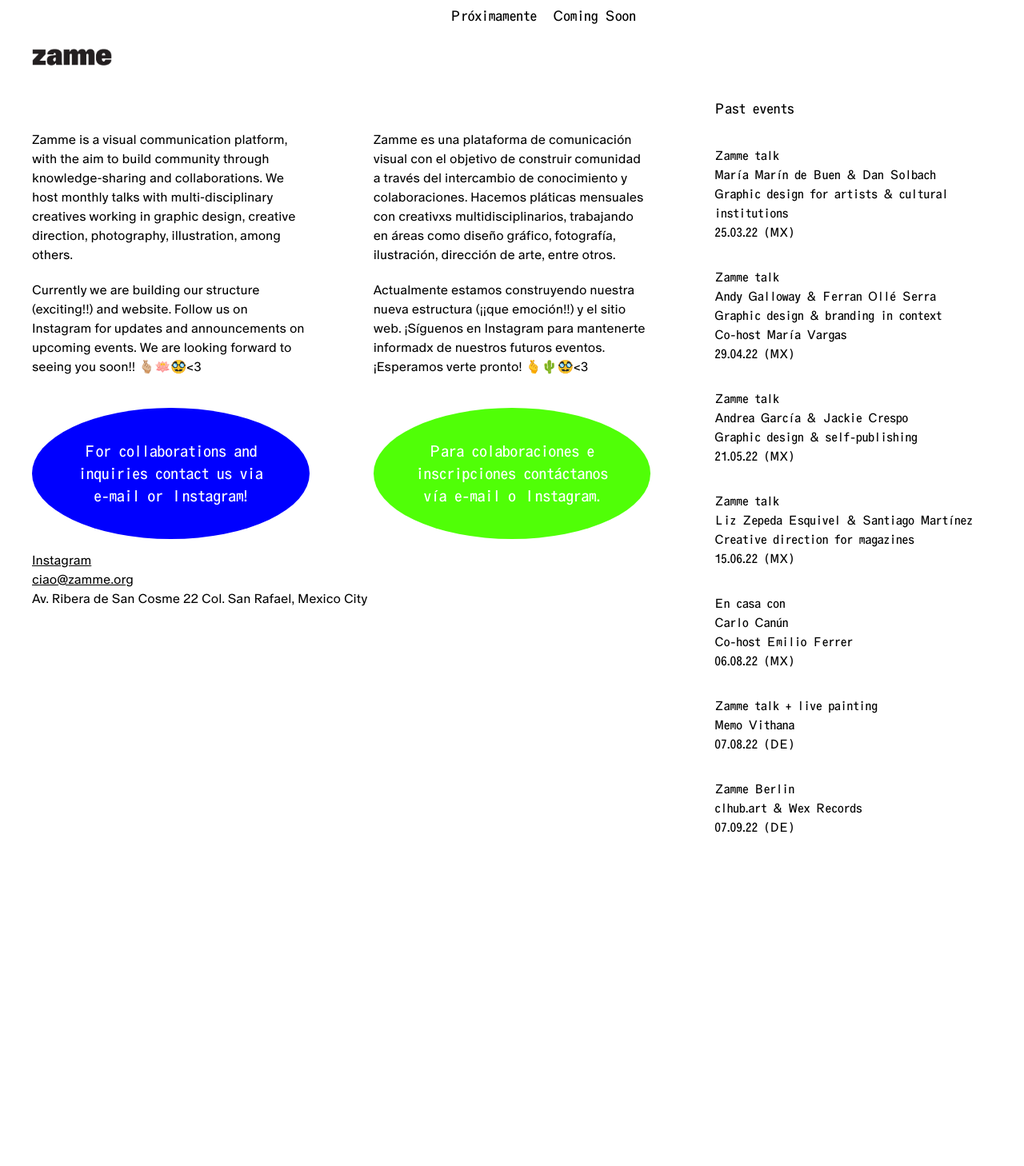
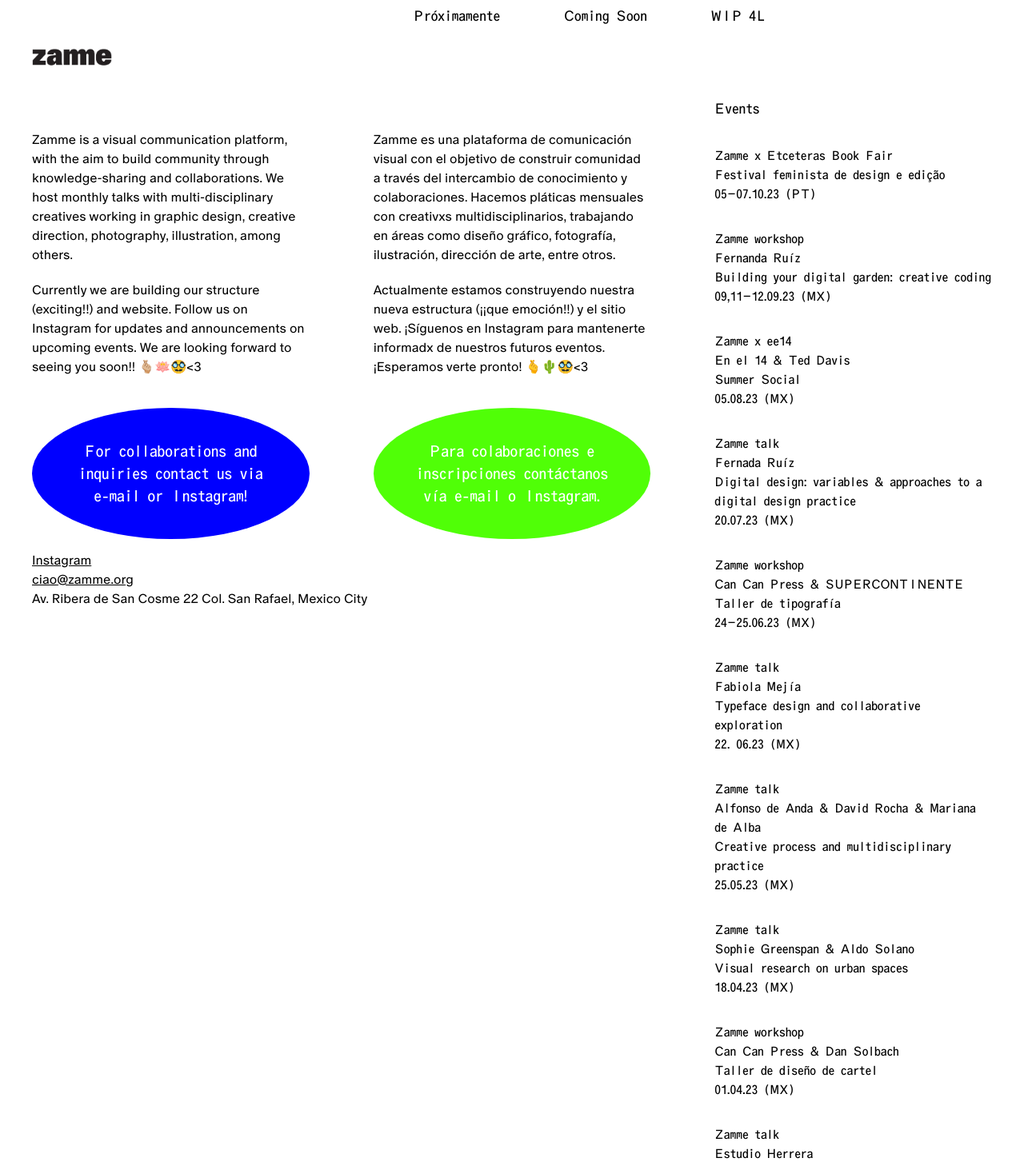
Before and after one commit to maupeon/zamme, a Next.js app: page / in a window 1280 px wide. Shown: the top 1458 px of the page at 80% size. Before the commit the page ends 1118 px from the top, so only its background shows below. Built offline with nearby package versions, Linux system fonts and the light colour scheme.

Commit message:
Added more events and the moving bar

```diff
--- a/components/Events.js
+++ b/components/Events.js
@@ -2,15 +2,200 @@
 
 const events_array = [
   {
+    type: "Zamme x Etceteras Book Fair",
+    // authors: " + ",
+    authors: [
+      {
+        name: "Festival feminista de design e edição",
+        link: "https://www.etceteras.net/",
+      },
+    ],
+    date: "05–07.10.23 (PT)",
+    title: "",
+  },
+  {
+    type: "Zamme workshop",
+    // authors: " + ",
+    authors: [
+      {
+        name: "Fernanda Ruíz",
+        link: "https://www.fernandaruiz.work/",
+      },
+    ],
+    date: "09,11–12.09.23 (MX)",
+    title: "Building your digital garden: creative coding",
+  },
+  {
+    type: "Zamme x ee14",
+    // authors: " + ",
+    authors: [
+      {
+        name: "En el 14",
+        link: "https://www.instagram.com/en_el_14/",
+      },
+      {
+        name: "Ted Davis",
+        link: "https://teddavis.org/xyscope/",
+      },
+    ],
+    date: "05.08.23 (MX)",
+    title: "Summer Social",
+  },
+  {
+    type: "Zamme talk ",
+    // authors: " + ",
+    authors: [
+      {
+        name: "Fernada Ruíz",
+        link: "https://www.fernandaruiz.work/",
+      },
+    ],
+    date: "20.07.23 (MX)",
+    title:
+      "Digital design: variables & approaches to a digital design practice",
+  },
+  {
+    type: "Zamme workshop",
+    // authors: " + ",
+    authors: [
+      {
+        name: "Can Can Press",
+        link: "https://cancanpress.com/",
+      },
+      {
+        name: "SUPERCONTINENTE",
+        link: "https://supercontinente.com/",
+      },
+    ],
+    date: "24–25.06.23 (MX)",
+    title: "Taller de tipografía",
+  },
+  {
+    type: "Zamme talk",
+    // authors: " + ",
+    authors: [
+      {
+        name: "Fabiola Mejía",
+        link: "https://supercontinente.com/",
+      },
+    ],
+    date: "22. 06.23 (MX)",
+    title: "Typeface design and collaborative exploration",
+  },
+  {
+    type: "Zamme talk",
+    // authors: " + ",
+    authors: [
+      {
+        name: "Alfonso de Anda",
+        link: "https://www.aldeanda.com/",
+      },
+      {
+        name: "David Rocha",
+        link: "https://davidrochart.bigcartel.com/product/evite-obedecer",
+      },
+      {
+        name: "Mariana de Alba",
+        link: "https://www.instagram.com/marianadalba/",
+      },
+    ],
+    date: "25.05.23 (MX)",
+    title: "Creative process and multidisciplinary practice",
+  },
+  {
+    type: "Zamme talk",
+    // authors: " + ",
+    authors: [
+      {
+        name: "Sophie Greenspan",
+        link: "https://www.sophiegreenspan.com/",
+      },
+      {
+        name: "Aldo Solano",
+        link: "https://www.academia.edu/68691731/Playgrounds_del_M%C3%A9xico_moderno",
+      },
+    ],
+    date: "18.04.23 (MX)",
+    title: "Visual research on urban spaces",
+  },
+  {
+    type: "Zamme workshop",
+    // authors: " + ",
+    authors: [
+      {
+        name: "Can Can Press",
+        link: "https://cancanpress.com/",
+      },
+      {
+        name: "Dan Solbach",
+        link: "https://dansolbach.ch/",
+      },
+    ],
+    date: "01.04.23 (MX)",
+    title: "Taller de diseño de cartel",
+  },
+  {
+    type: "Zamme talk",
+    // authors: " + ",
+    authors: [
+      {
+        name: "Estudio Herrera",
+        link: "https://estudioherrera.mx/#jul-20-23-mx182406",
+      },
+    ],
+    date: "31.03.23 (MX)",
+    title: "Design process and studio dynamics",
+  },
+  {
+    type: "Zamme Berlin",
+    // authors: " + ",
+    authors: [
+      { name: "clhub.art", link: "https://www.clhub.art" },
+      { name: "Wex Records", link: "https://wexrecords.bandcamp.com" },
+    ],
+    date: "07.09.22 (DE)",
+    title: "",
+  },
+  {
+    type: "Zamme talk + live painting",
+    // authors:'María Marín de Buen & Dan Solbach',
+    authors: [{ name: "Memo Vithana", link: "https://www.memovithana.com/" }],
+    date: "07.08.22 (DE)",
+    title: "",
+  },
+  {
+    type: "En casa con",
+    // authors:'María Marín de Buen & Dan Solbach',
+    authors: [{ name: "Carlo Canún", link: "https://carlocanun.com" }],
+    date: "06.08.22 (MX)",
+    title: "",
+    cohost: "Emilio Ferrer",
+    link: "https://www.emilioerandi.com/",
+  },
+  {
     type: "Zamme talk",
     // authors:'María Marín de Buen & Dan Solbach',
     authors: [
-      { name: "María Marín de Buen", link: "https://mariamarindebuen.com" },
-      { name: "Dan Solbach", link: "https://dansolbach.ch" },
+      { name: "Liz Zepeda Esquivel", link: "https://lizdesigns.co" },
+      { name: "Santiago Martínez", link: "https://www.suave.ooo/shop" },
     ],
-    date: "25.03.22 (MX)",
-    title: "Graphic design for artists & cultural institutions",
+    date: "15.06.22 (MX)",
+    title: "Creative direction for magazines",
   },
+  {
+    type: "Zamme talk",
+    // authors:'María Marín de Buen & Dan Solbach',
+    authors: [
+      {
+        name: "Andrea García",
+        link: "https://miauediciones.wixsite.com/miauxnohacernada",
+      },
+      { name: "Jackie Crespo", link: "http://cancanpress.com" },
+    ],
+    title: "Graphic design & self-publishing",
+    date: "21.05.22 (MX)",
+  },
+
   {
     type: "Zamme talk",
     // authors:'María Marín de Buen & Dan Solbach',
@@ -27,50 +212,11 @@
     type: "Zamme talk",
     // authors:'María Marín de Buen & Dan Solbach',
     authors: [
-      {
-        name: "Andrea García",
-        link: "https://miauediciones.wixsite.com/miauxnohacernada",
-      },
-      { name: "Jackie Crespo", link: "http://cancanpress.com" },
+      { name: "María Marín de Buen", link: "https://mariamarindebuen.com" },
+      { name: "Dan Solbach", link: "https://dansolbach.ch" },
     ],
-    title: "Graphic design & self-publishing",
-    date: "21.05.22 (MX)",
-  },
-  {
-    type: "Zamme talk",
-    // authors:'María Marín de Buen & Dan Solbach',
-    authors: [
-      { name: "Liz Zepeda Esquivel", link: "https://lizdesigns.co" },
-      { name: "Santiago Martínez", link: "https://www.suave.ooo/shop" },
-    ],
-    date: "15.06.22 (MX)",
-    title: "Creative direction for magazines",
-  },
-  {
-    type: "En casa con",
-    // authors:'María Marín de Buen & Dan Solbach',
-    authors: [{ name: "Carlo Canún", link: "https://carlocanun.com" }],
-    date: "06.08.22 (MX)",
-    title: "",
-    cohost: "Emilio Ferrer",
-    link: "https://www.emilioerandi.com/",
-  },
-  {
-    type: "Zamme talk + live painting",
-    // authors:'María Marín de Buen & Dan Solbach',
-    authors: [{ name: "Memo Vithana", link: "https://www.memovithana.com/" }],
-    date: "07.08.22 (DE)",
-    title: "",
-  },
-  {
-    type: "Zamme Berlin",
-    // authors: " + ",
-    authors: [
-      { name: "clhub.art", link: "https://www.clhub.art" },
-      { name: "Wex Records", link: "https://wexrecords.bandcamp.com" },
-    ],
-    date: "07.09.22 (DE)",
-    title: "",
+    date: "25.03.22 (MX)",
+    title: "Graphic design for artists & cultural institutions",
   },
 ];
 
@@ -91,7 +237,7 @@
 
   return (
     <div className=" font-zamme_light">
-      <h1 className=" mb-8 text-lg">Past events</h1>
+      <h1 className=" mb-8 text-lg">Events</h1>
       {events_array.map((item, index) => (
         <div className=" mb-8" key={index}>
           <p>{item.type}</p>
--- a/components/MovingBar.js
+++ b/components/MovingBar.js
@@ -5,12 +5,14 @@
     <div className=" font-zamme_light text-lg">
       <div className="  flex fixed inset-0 bg-white w-full  h-10 ">
         <div className="  animate-scroll-left   marquee-group shrink-0 flex h-full w-full items-center">
-          <div className=" shrink-0 flex text-justify mr-5">Próximamente</div>
-          <div className=" shrink-0 flex text-justify mr-5">Coming Soon</div>
+          <div className=" shrink-0 flex text-justify mr-20">Próximamente</div>
+          <div className=" shrink-0 flex text-justify mr-20">Coming Soon</div>
+          <div className=" shrink-0 flex text-justify mr-20">WIP 4L</div>
         </div>
         <div className=" animate-scroll-left  marquee-group shrink-0 flex h-full w-full items-center">
-          <div className=" shrink-0 flex text-justify mr-5">Próximamente</div>
-          <div className=" shrink-0 flex text-justify mr-5">Coming Soon</div>
+          <div className=" shrink-0 flex text-justify mr-20">Próximamente</div>
+          <div className=" shrink-0 flex text-justify mr-20">Coming Soon</div>
+          <div className=" shrink-0 flex text-justify mr-20">WIP 4L</div>
         </div>
       </div>
     </div>
```
